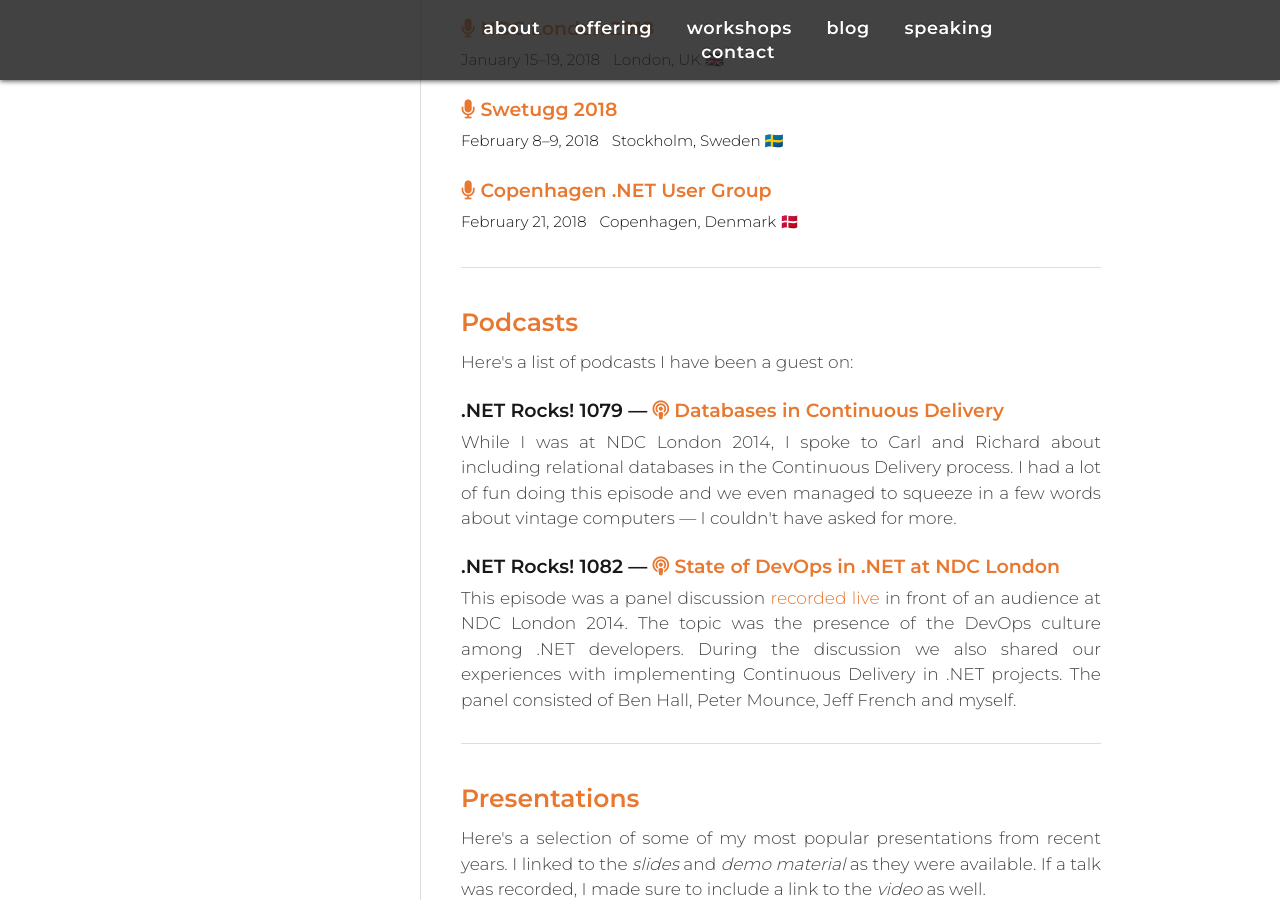
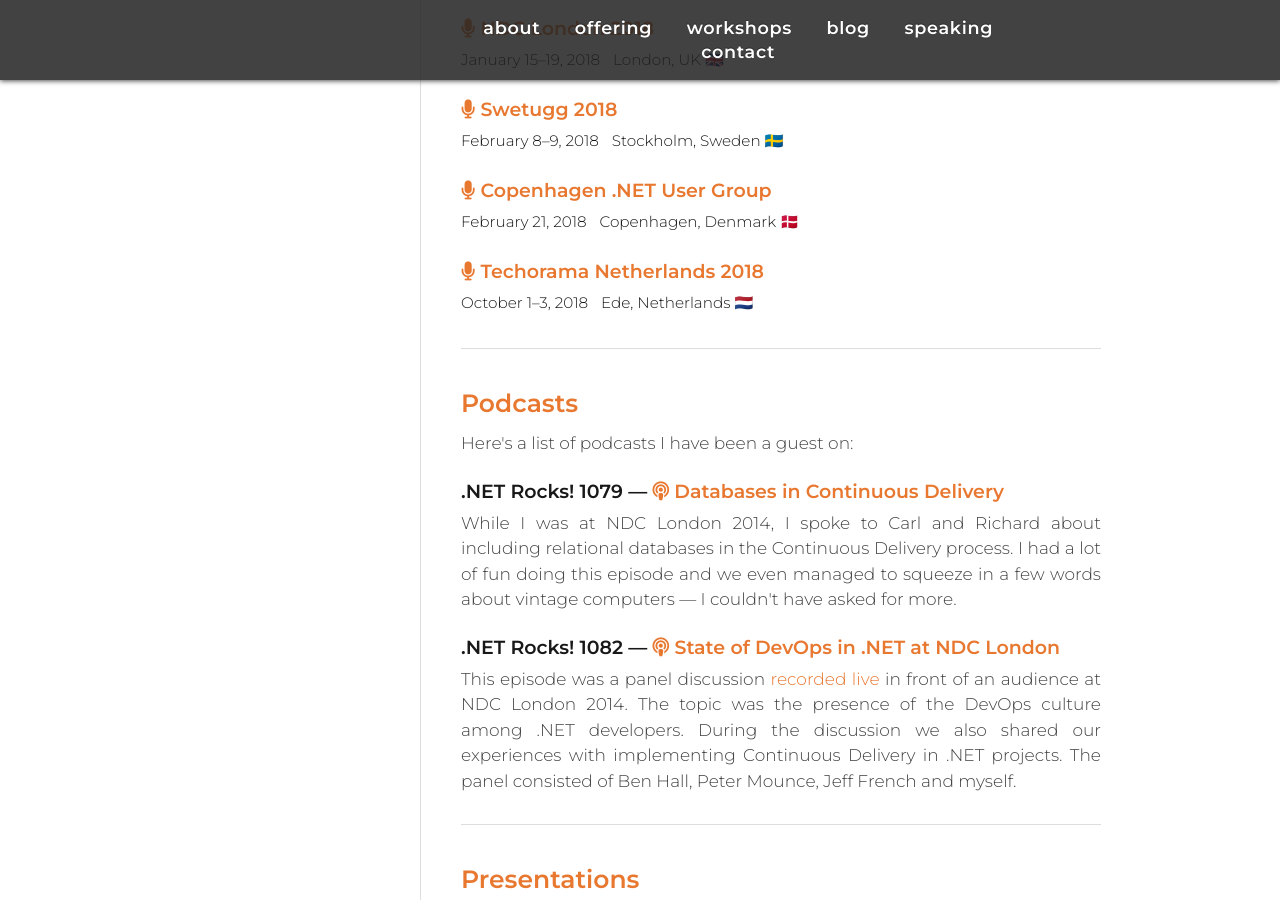
Before and after one commit to megakemp/megakemp.github.io, a Jekyll site: the page built from speaking/index.html, in a window 1280 px wide and 900 px high, scrolled down 708 px. Built offline with Jekyll 4.4.1, drawn with Linux system fonts in a browser that asks for light colours; nearby versions of some CDN libraries; comment, search, counter and statistics services are not loaded.

Commit message:
Adds Techorama Netherlands 2018 to the speaking schedule

```diff
--- a/speaking/index.html
+++ b/speaking/index.html
@@ -44,6 +44,16 @@
     <div class="nowrap">
       <span class="inline-info">February 21, 2018</span>
       <span class="inline-info">Copenhagen, Denmark 🇩🇰</span>
+    </div>
+  </h4>
+
+  <p></p>
+
+  <h4>
+      <span><a href="https://techoramanetherlands2018.sched.com/event/EjEM/understanding-git-behind-the-command-line" target="_blank"><i class="fa fa-microphone" aria-hidden="true"></i> Techorama Netherlands 2018</a></span>
+    <div class="nowrap">
+      <span class="inline-info">October 1–3, 2018</span>
+      <span class="inline-info">Ede, Netherlands 🇳🇱</span>
     </div>
   </h4>
 
```
